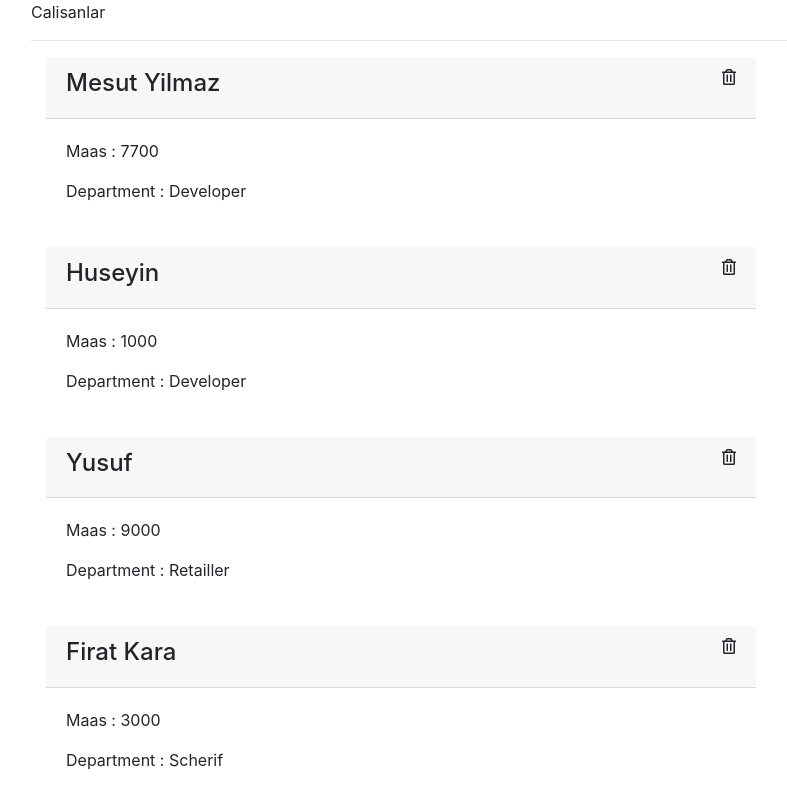
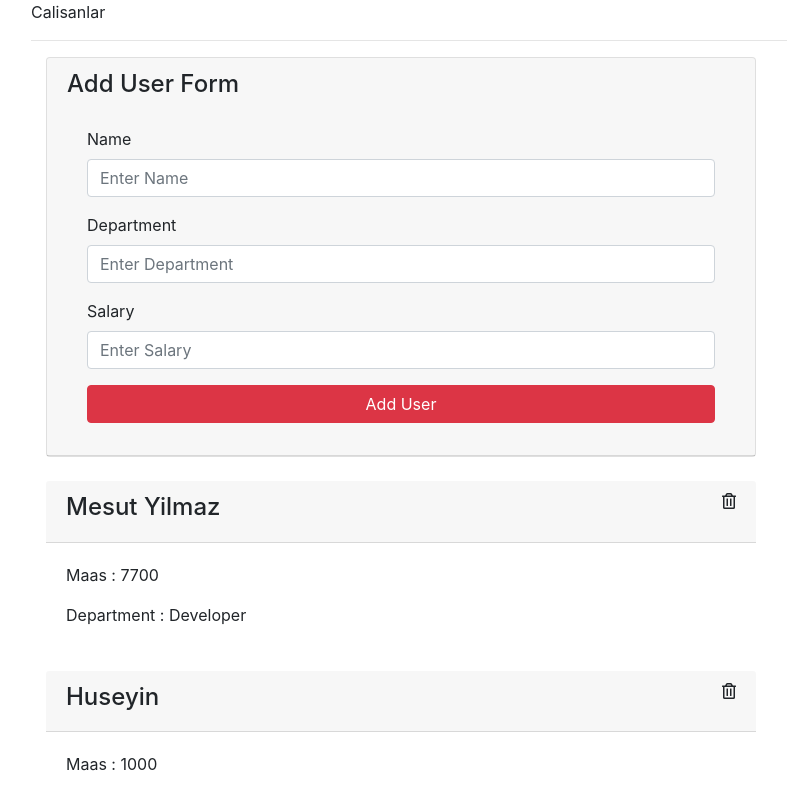
Before and after one commit to mesutyilmes/helloreact, a React (Create React App) app: page / in a window 1280 px wide. Shown: the top 796 px of the page, without its empty margins (54-841 px from the left). Built offline with nearby package versions, Linux system fonts and the light colour scheme.

Commit message:
Kullanici ekleme formu

```diff
--- a/src/App.js
+++ b/src/App.js
@@ -2,6 +2,7 @@ import React, { Component } from 'react';
 import Navbar from './components/Navbar';
 import Users from './components/Users';
 import Middle from './components/middle';
+import AddUser from './components/AddUser';
 
 class App extends Component {
 
@@ -12,6 +13,7 @@ class App extends Component {
 
           <Navbar title="Calisanlar"/>
           <hr />
+          <AddUser/>
           <Users />
           <Middle/>
         </div>
--- /dev/null
+++ b/src/components/AddUser.js
@@ -0,0 +1,34 @@
+import React, { Component } from 'react'
+
+class AddUser extends Component {
+    render() {
+        return (
+            <div className="col-md-8 mb-4">
+                <div className="card">
+                    <div className="card-header">
+                        <h4>Add User Form</h4>
+                        <div className="card-body">
+                            <form>
+                                <div className="form-group">
+                                    <label htmlFor="name">Name</label>
+                                    <input type="text" name="name" id="id" placeholder="Enter Name" class="form-control" />
+                                </div>
+                                <div className="form-group">
+                                    <label htmlFor="department">Department</label>
+                                    <input type="text" name="department" id="department" placeholder="Enter Department" class="form-control" />
+                                </div>
+                                <div className="form-group">
+                                    <label htmlFor="salary">Salary</label>
+                                    <input type="text" name="salary" id="department" placeholder="Enter Salary" class="form-control" />
+                                </div>
+                                <button type="submit"class="btn btn-danger btn-block">Add User</button>
+                            </form>
+                        </div>
+                    </div>
+                </div>
+            </div>
+        )
+    }
+}
+
+export default AddUser;
```
